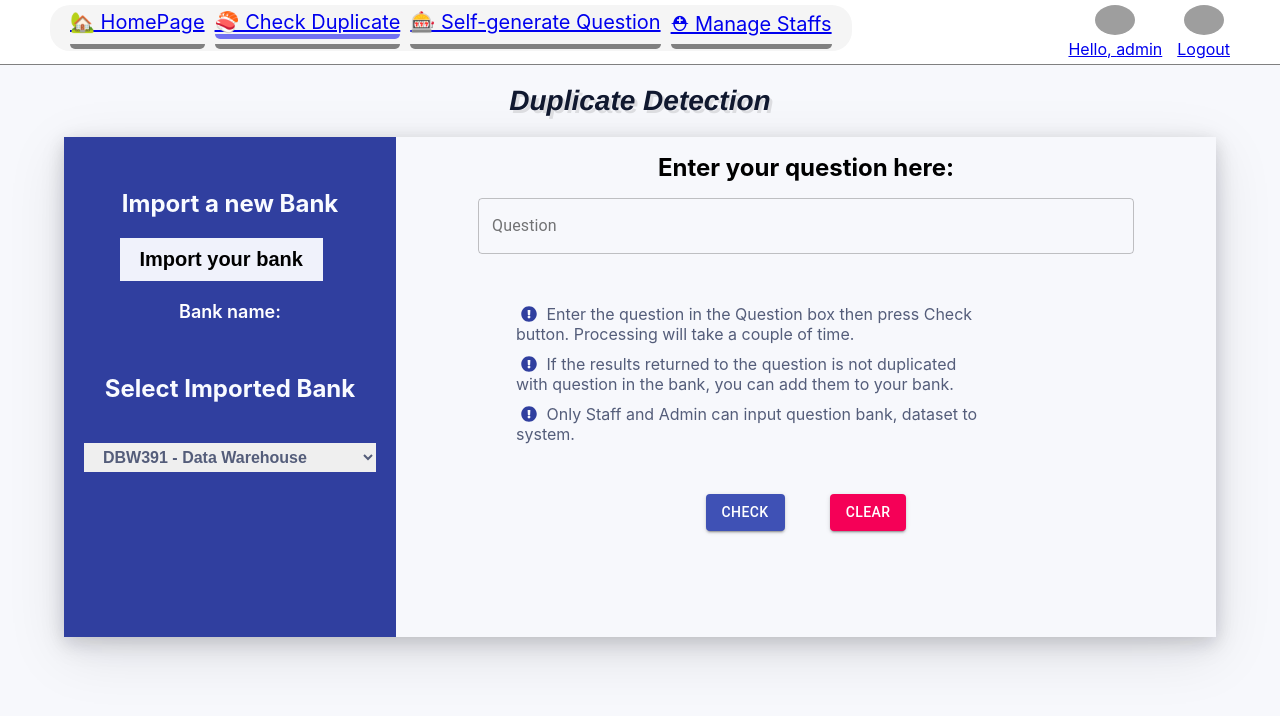
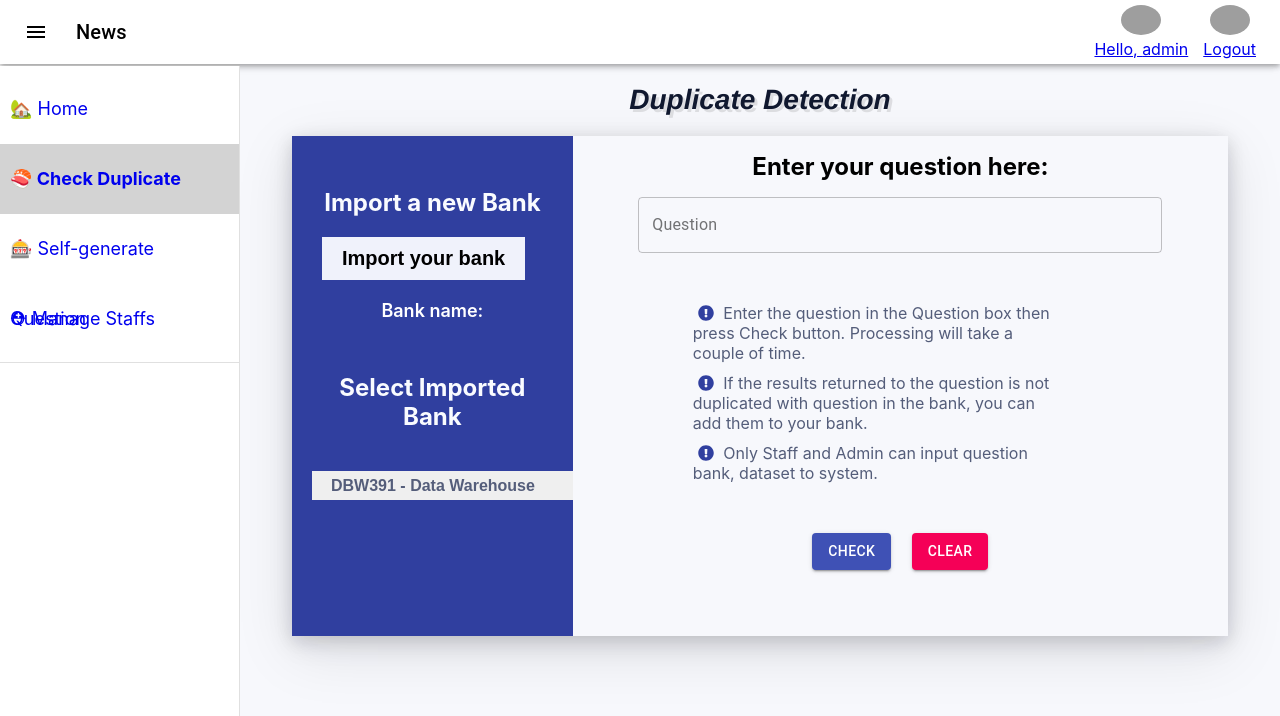
Before and after one commit to https-github-com-GiangHoang9912/capstone-project-front-end, a React (Create React App) app: page /check-duplicate in a window 1280 px wide. Shown: the top 716 px of the page. Built offline with nearby package versions, Linux system fonts and the light colour scheme; grey boxes are pictures that could not be loaded.

Commit message:
[WIP] make drawer

```diff
--- a/src/App/app.tsx
+++ b/src/App/app.tsx
@@ -1,11 +1,15 @@
 // lib
 import { BrowserRouter as Router, Switch, Route } from 'react-router-dom'
 import { useState } from 'react'
+
+import styled from 'styled-components'
+
 // components
 import HomePage from '../screen/home'
 import CheckDuplicate from '../screen/check-duplicate'
 import SelfGenerate from '../screen/self-generation-question'
 import Header from '../common/header'
+import PersistentDrawerLeft from '../common/drawer'
 import Profile from '../screen/profile'
 import Login from '../screen/login'
 import { AccountContextProvider } from '../contexts/account-context'
@@ -15,59 +19,46 @@ import ChangePassword from '../screen/change-password'
 
 function App(props: any) {
 
-  // const [Account, setAccount] = useState<Object>({});
-  let Account = {
-
-  }
-
-  function handleTakeAccount(values: any) {
-    // setAccount(values)
-    // return Account;
-    Account = values;
-    console.log('value kakak ', Account);
-  }
-
   return (
     <Router>
       <AccountContextProvider>
+        <Header />
+        <PersistentDrawerLeft isOpen={true}/>
+        <div className="main-content">
           <Switch>
             <Route exact path="/">
-            <Header />
               <HomePage />
             </Route>
             <Route exact path="/home">
-            <Header />
               <HomePage />
             </Route>
             <Route exact path="/check-duplicate">
-            <Header />
               <CheckDuplicate />
             </Route>
             <Route exact path="/self-generate">
-            <Header />
               <SelfGenerate />
             </Route>
             <Route exact path="/profile" component={Profile} >
-            <Header />
               <Profile />
             </Route>
             <Route exact path="/history" component={Profile} >
-            <Header />
               <ViewHistory />
             </Route>
             <Route exact path="/changePassword" component={Profile} >
               <ChangePassword />
             </Route>
             <Route exact path="/admin/manage-staffs">
-            <Header />
               <ManageStaffs />
             </Route>
             <Route exact path="/login" component={Login} />
           </Switch>
+        </div>
+
       </AccountContextProvider>
     </Router>
-
   )
 }
 
-export default App
+export default styled(App) `
+
+`
--- /dev/null
+++ b/src/common/drawer.tsx
@@ -0,0 +1,120 @@
+import React from 'react';
+
+import styled from 'styled-components';
+import { NavLink } from 'react-router-dom'
+
+import { makeStyles, useTheme, Theme, createStyles, createMuiTheme, ThemeProvider } from '@material-ui/core/styles';
+
+import Drawer from '@material-ui/core/Drawer';
+import List from '@material-ui/core/List';
+import Typography from '@material-ui/core/Typography';
+import Divider from '@material-ui/core/Divider';
+import IconButton from '@material-ui/core/IconButton';
+import ChevronLeftIcon from '@material-ui/icons/ChevronLeft';
+import ChevronRightIcon from '@material-ui/icons/ChevronRight';
+import ListItem from '@material-ui/core/ListItem';
+import ListItemIcon from '@material-ui/core/ListItemIcon';
+import ListItemText from '@material-ui/core/ListItemText';
+import InboxIcon from '@material-ui/icons/MoveToInbox';
+import MailIcon from '@material-ui/icons/Mail';
+
+
+const drawerWidth = 240;
+
+const useStyles = makeStyles((theme: Theme) =>
+  createStyles({
+    hide: {
+      display: 'none',
+    },
+    drawer: {
+      width: '240px',
+      flexShrink: 0,
+    },
+  })
+);
+
+const customTheme = createMuiTheme({
+  overrides: {
+    // Style sheet name ⚛️
+    MuiDrawer: {
+      // Name of the rule
+      paper: {
+        // Some CSS
+        width: '240px',
+        marginTop: '66px'
+      },
+    },
+  },
+});
+
+function PersistentDrawerLeft(props: any) {
+  const { isOpen, className } = props;
+  const menuItems = [
+    {
+      key: 1,
+      text: '🏡  Home',
+      link: '/home',
+    },
+    {
+      key: 2,
+      text: '🍣  Check Duplicate',
+      link: '/check-duplicate',
+    },
+    {
+      key: 3,
+      text: '🎰  Self-generate Question',
+      link: '/self-generate',
+    },
+    {
+      key: 4,
+      text: '⛑  Manage Staffs',
+      link: '/admin/manage-staffs',
+    },
+  ]
+
+  return (
+    <ThemeProvider theme={customTheme}>
+      <Drawer
+        className={className}
+        variant="persistent"
+        anchor="left"
+        open={true}
+      >
+        <List>
+          {menuItems.map((item) => (
+            <ListItem key={item.key}>
+              <NavLink to={item.link} activeClassName="active-li">
+                {item.text}
+              </NavLink>
+            </ListItem>
+          ))}
+        </List>
+        <Divider />
+      </Drawer>
+
+    </ThemeProvider>
+
+  );
+}
+
+export default styled(PersistentDrawerLeft) `
+  width: 240px;
+  margin-top: 77px;
+  border-top: 0;
+  .active-li {
+    background: lightgray;
+    font-weight: bold;
+  }
+  li {
+    height: 70px;
+    line-height: 70px;
+    padding: 0;
+    font-size: large;
+    a {
+      width: 100%;
+      height: 100%;
+      padding: 0 10px;
+      text-decoration: none;
+    }
+  }
+`
--- a/src/common/header.tsx
+++ b/src/common/header.tsx
@@ -1,7 +1,12 @@
 import { FC,  useContext} from 'react'
 
-import { NavLink, useParams } from 'react-router-dom'
+import { NavLink } from 'react-router-dom'
 import styled from 'styled-components'
+// MUI
+import { Typography, IconButton, AppBar, Toolbar, Button } from '@material-ui/core'
+import { createStyles, makeStyles, Theme } from '@material-ui/core/styles'
+import MenuIcon from '@material-ui/icons/Menu';
+
 import { AccountContext } from '../contexts/account-context'
 
 interface Styled {
@@ -12,46 +17,37 @@ type MyParams = {
   id: string
 }
 
+const useStyles = makeStyles((theme: Theme) =>
+  createStyles({
+    root: {
+      flexGrow: 1,
+    },
+    menuButton: {
+      marginRight: theme.spacing(2),
+    },
+    title: {
+      flexGrow: 1,
+    },
+  }),
+);
+
 const Header: FC<HeaderProps> = (props) => {
   const { className } = props
-  const { id } = useParams<MyParams>()
-  // console.log(id)
+  const { accountContextData } = useContext(AccountContext);
 
-    const { accountContextData } = useContext(AccountContext);
-    // eslint-disable-next-line no-console
-    console.log('hhaa: ', accountContextData)
-    // eslint-disable-next-line no-console
-    console.log('Tyof : ',typeof accountContextData);
-
+  const classes = useStyles();
   return (
-    <header className={className}>
-      <div className="menu">
-        <ul>
-          <li>
-            <NavLink to="/home" activeClassName="active-li">
-              🏡 HomePage
-            </NavLink>
-          </li>
-          <li>
-            <NavLink to="/check-duplicate" activeClassName="active-li">
-              {' '}
-              🍣 Check Duplicate
-            </NavLink>
-          </li>
-          <li>
-            <NavLink to="/self-generate" activeClassName="active-li">
-              {' '}
-              🎰 Self-generate Question
-            </NavLink>
-          </li>
-          <li>
-            <NavLink to="/admin/manage-staffs" activeClassName="active-li">
-              {' '}
-              ⛑ Manage Staffs
-            </NavLink>
-          </li>
-        </ul>
-      </div>
+    <AppBar
+      color='inherit'
+      className={className}
+    >
+      <Toolbar>
+        <IconButton edge="start" className={classes.menuButton} color="inherit" aria-label="menu">
+          <MenuIcon />
+        </IconButton>
+        <Typography variant="h6" className={classes.title}>
+          News
+        </Typography>
         <div className="account-box">
           <NavLink to="/profile" className="right-menu user">
             <div className="avt">
@@ -73,40 +69,12 @@ const Header: FC<HeaderProps> = (props) => {
             <div className="txt">Logout</div>
           </NavLink>
         </div>
-    </header>
+      </Toolbar>
+    </AppBar>
   )
 }
 const StyledHeader = styled(Header)`
-  display: flex;
-  flex-direction: row;
-  justify-content: space-between;
-  border-bottom: 1px solid gray;
-  background-color: white;
-  padding: 5px 50px;
-
-  .menu ul {
-    background-color: whitesmoke;
-    color: #3f3333;
-    list-style-type: none;
-    display: flex;
-    flex-direction: row;
-    justify-content: space-around;
-    padding: 5px 10px 2px 20px;
-    border-radius: 20px;
-  }
-
-  ul li {
-    margin-right: 10px;
-    border-bottom: 5px solid gray;
-    border-radius: 5px;
-    font-size: 20px;
-  }
-
-  .active-li {
-    border-bottom: 5px solid #7171f1;
-    border-radius: 5px;
-  }
-
+  z-index: 999;
   .account-box {
     display: flex;
     flex-direction: row;
@@ -121,6 +89,7 @@ const StyledHeader = styled(Header)`
 
   .user {
     margin-right: 15px;
+    min-width: 90px;
   }
 
   .user .tooltiptext {
--- a/src/index.css
+++ b/src/index.css
@@ -6,6 +6,15 @@ body {
     'Cantarell', 'Fira Sans', 'Droid Sans', 'Helvetica Neue', sans-serif;
   -webkit-font-smoothing: antialiased;
   -moz-osx-font-smoothing: grayscale;
+}
+
+.main-content {
+  margin-top: 64px;
+}
+
+#root {
+  display: flex;
+  flex-direction: row;
 }
 
 code {
```
Lines whose indentation alone changed are shown as unchanged.
